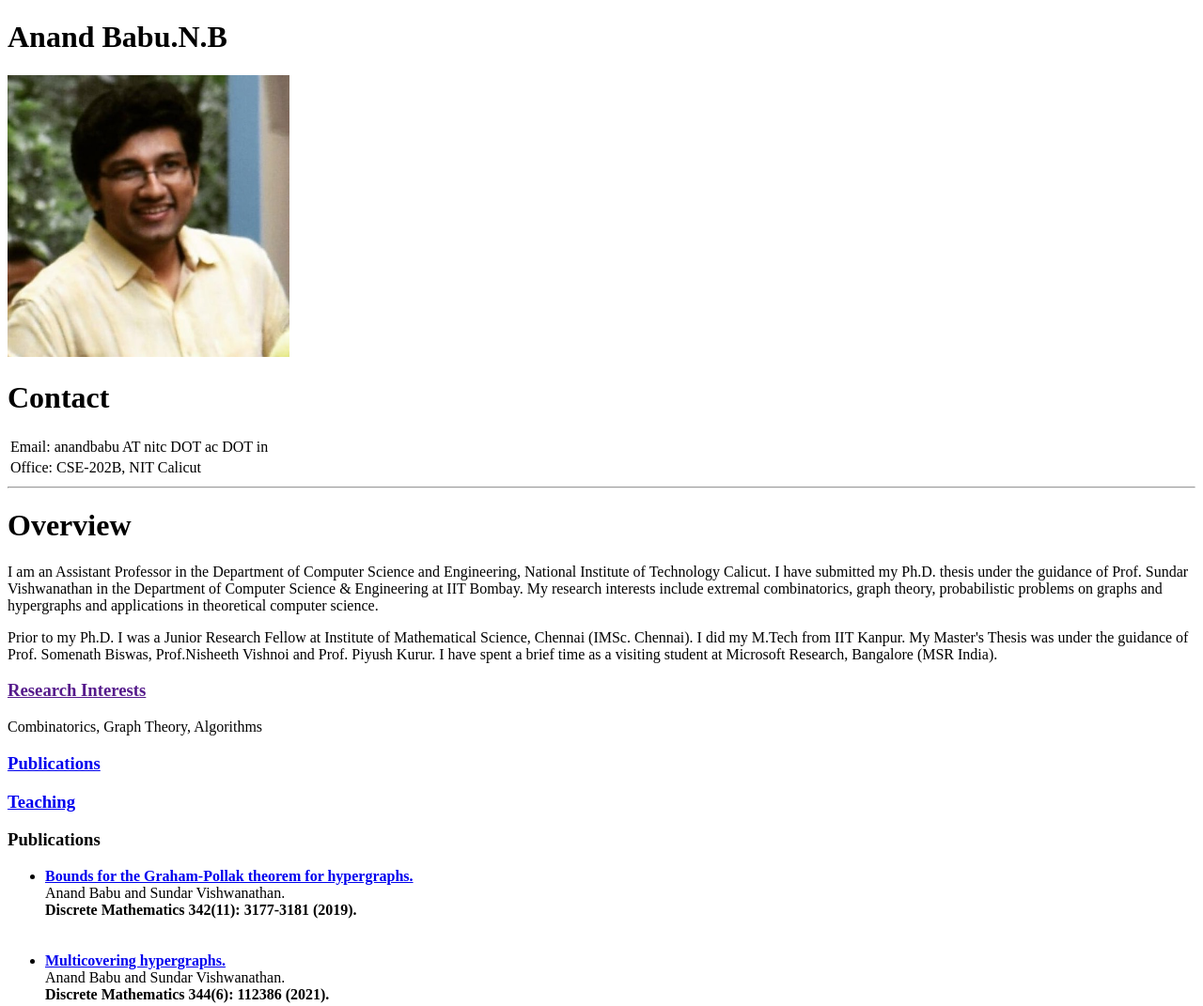
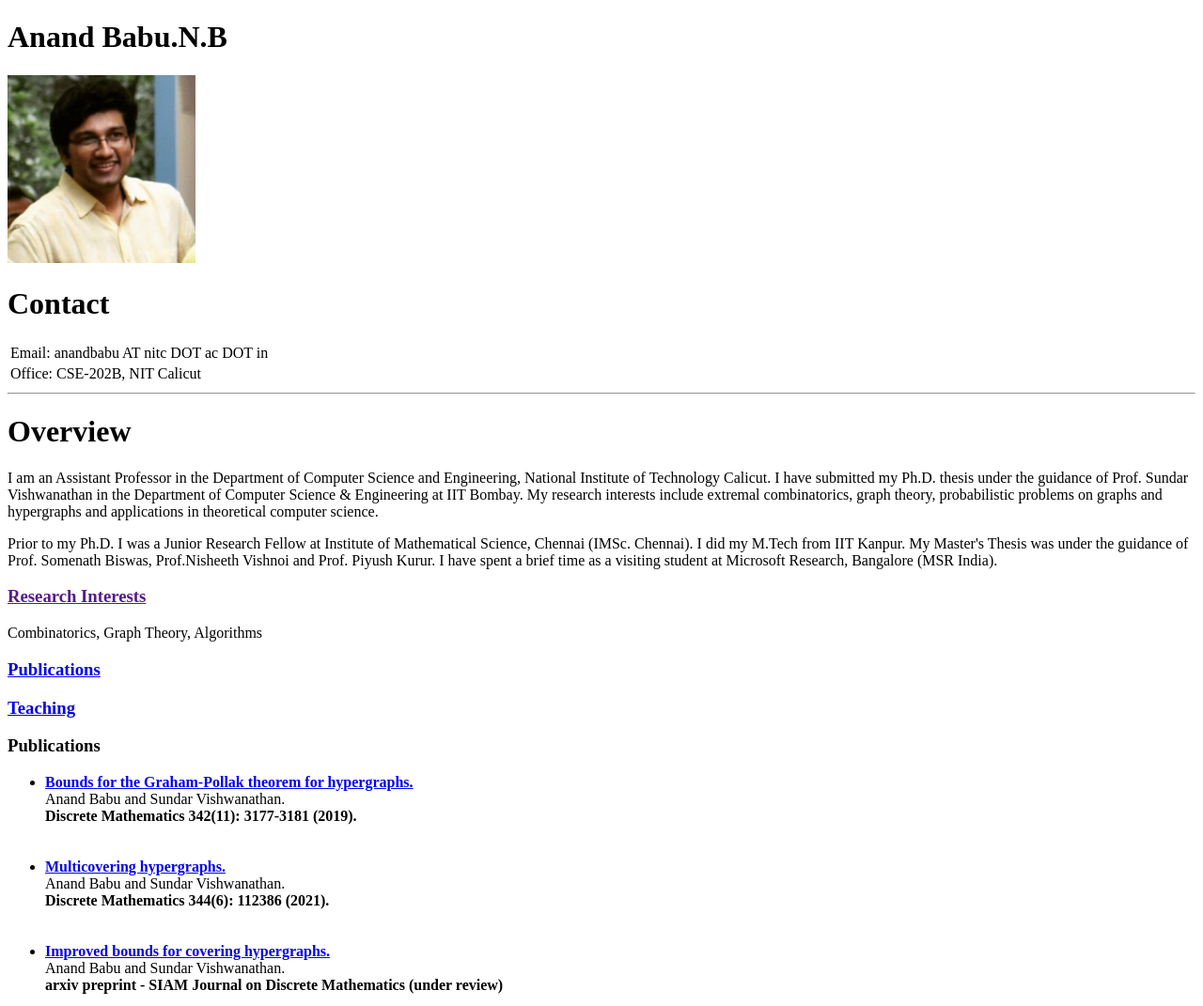
Before and after one commit to anandbabunb1/anandbabunb1.github.io, a plain HTML site: page index.html in a window 1280 px wide. Shown: the top 1071 px of the page at 94% size. Drawn offline with Linux system fonts and the light colour scheme.

Commit message:
Update index.html

```diff
--- a/index.html
+++ b/index.html
@@ -7,7 +7,7 @@
 <body>
 <p>
 <!-- Replace with a personal image if desired -->
-<img src="anand_babu.jpg" width="300" >
+<img src="anand_babu.jpg" width="200" >
 </p>
 <h1>
 Contact
```
